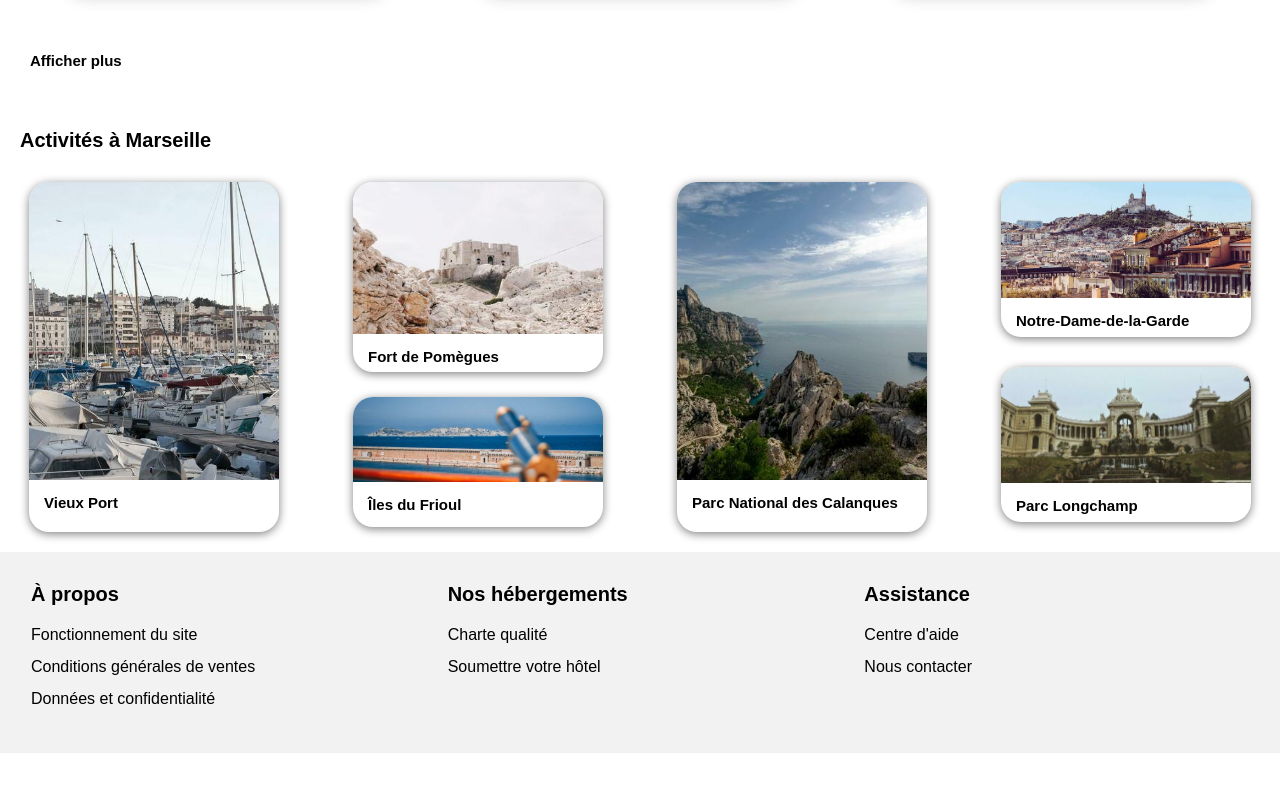
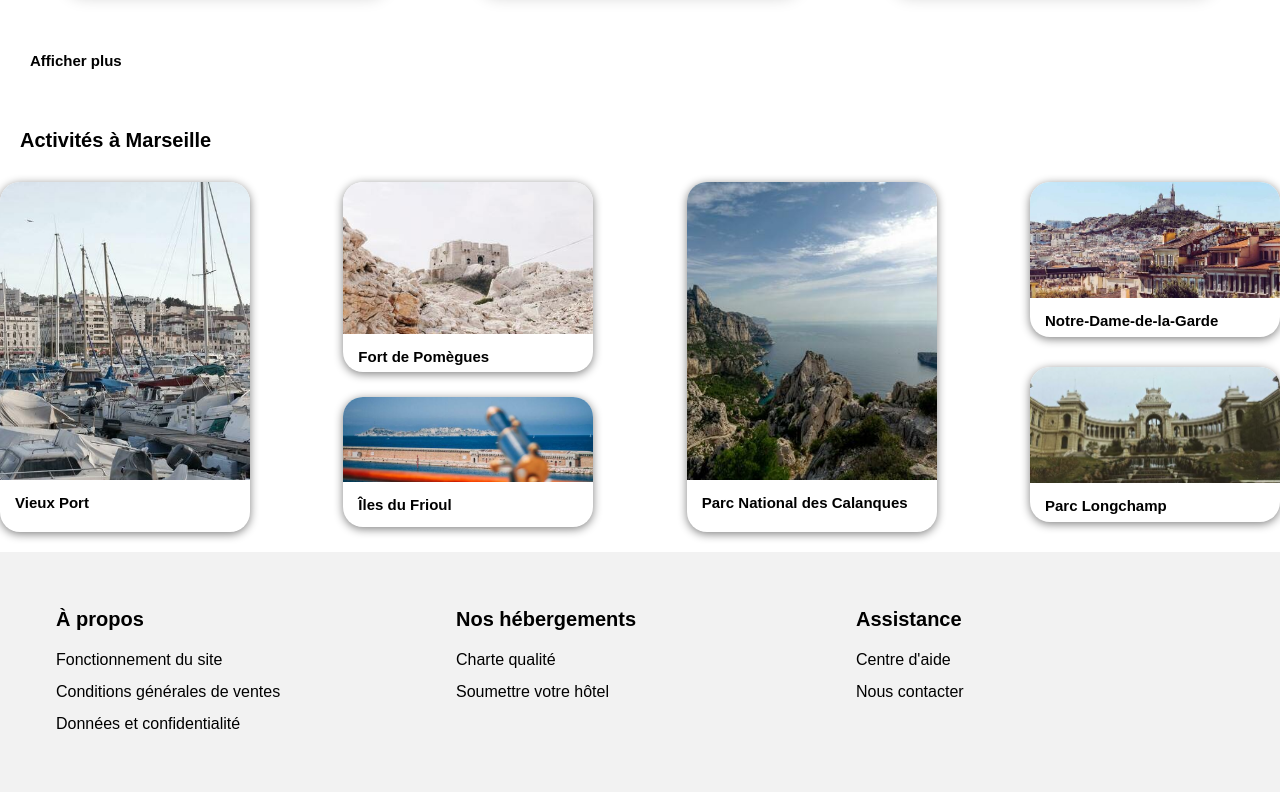
Before and after one commit to BienvenuAntonio/P2_Bienvenu-Antonio_Booki_OpenClassrooms, a plain HTML site: page index.html in a window 1280 px wide. Shown: the part 1670-2462 px from the top of the page. Before the commit the page ends 2423 px from the top, so only its background shows below. Drawn offline with Linux system fonts and the light colour scheme.

Commit message:
Update style.css
Fix footer padding and root

```diff
--- a/css/style.css
+++ b/css/style.css
@@ -2,13 +2,9 @@
 
 :root {
   --blue: #0065fc;
-}
 
-:root {
   --light-blue: #deebff;
-}
 
-:root {
   --grey: #f2f2f2;
 }
 
@@ -62,7 +58,7 @@ nav a:hover {
   margin-right: auto;
 }
 
-/* boddy booki */
+/* body booki */
 
 .wrapper {
   padding: 0 40px;
@@ -346,8 +342,7 @@ nav a:hover {
   flex-wrap: wrap;
   width: 100%;
   background-color: var(--grey);
-  margin-top: 30px;
-  padding: 15px;
+  padding: 40px;
   margin: 0 auto;
 }
 
@@ -399,7 +394,7 @@ nav a:hover {
 
 .list-activities {
   display: flex;
-  justify-content: space-evenly;
+  justify-content: space-between;
   flex-basis: 100%;
 }
 
```
